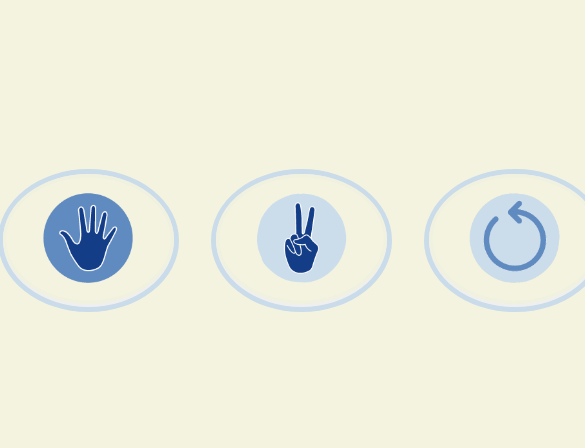
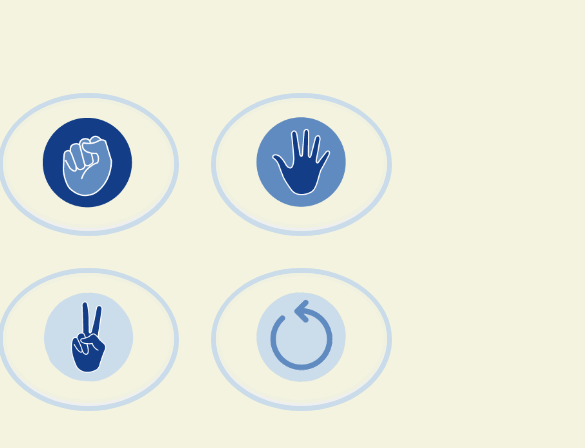
Before and after one commit to AndreiAlex831/RockPaperScissors, a plain HTML site: page index.html in a window 390 px wide. Shown: the part 109-557 px from the top of the page, 585 px wide, since content can reach past the window. Drawn offline with Linux system fonts and the light colour scheme.

Commit message:
fix media query

```diff
--- a/style.css
+++ b/style.css
@@ -64,4 +64,11 @@ button:active {
         height: 130px;
     }
 
+    .button-container {
+        padding: 4rem;
+        display: grid;
+        height: auto;
+        grid-template-columns: 1fr 1fr;
+    }
+
 }
```
